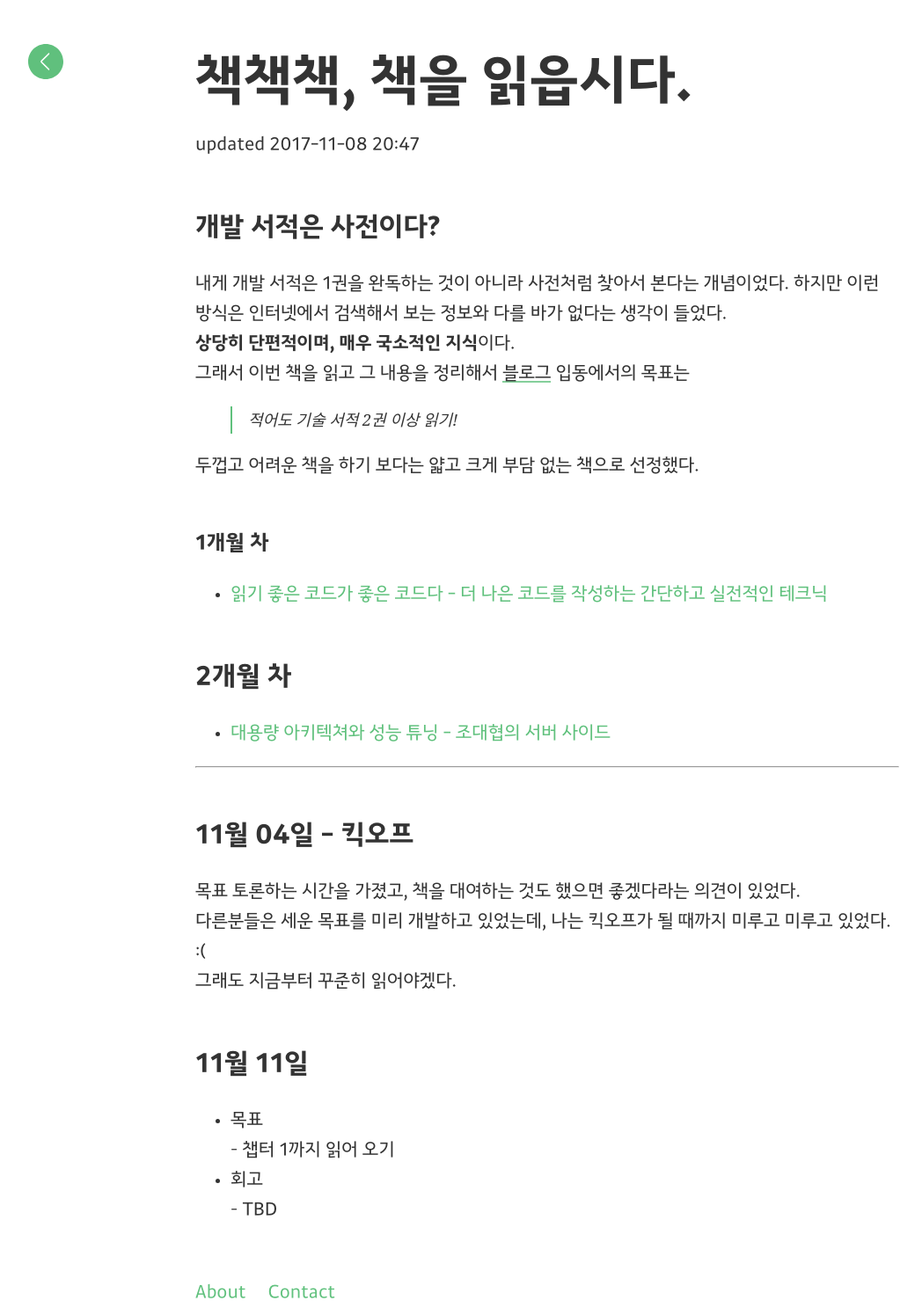
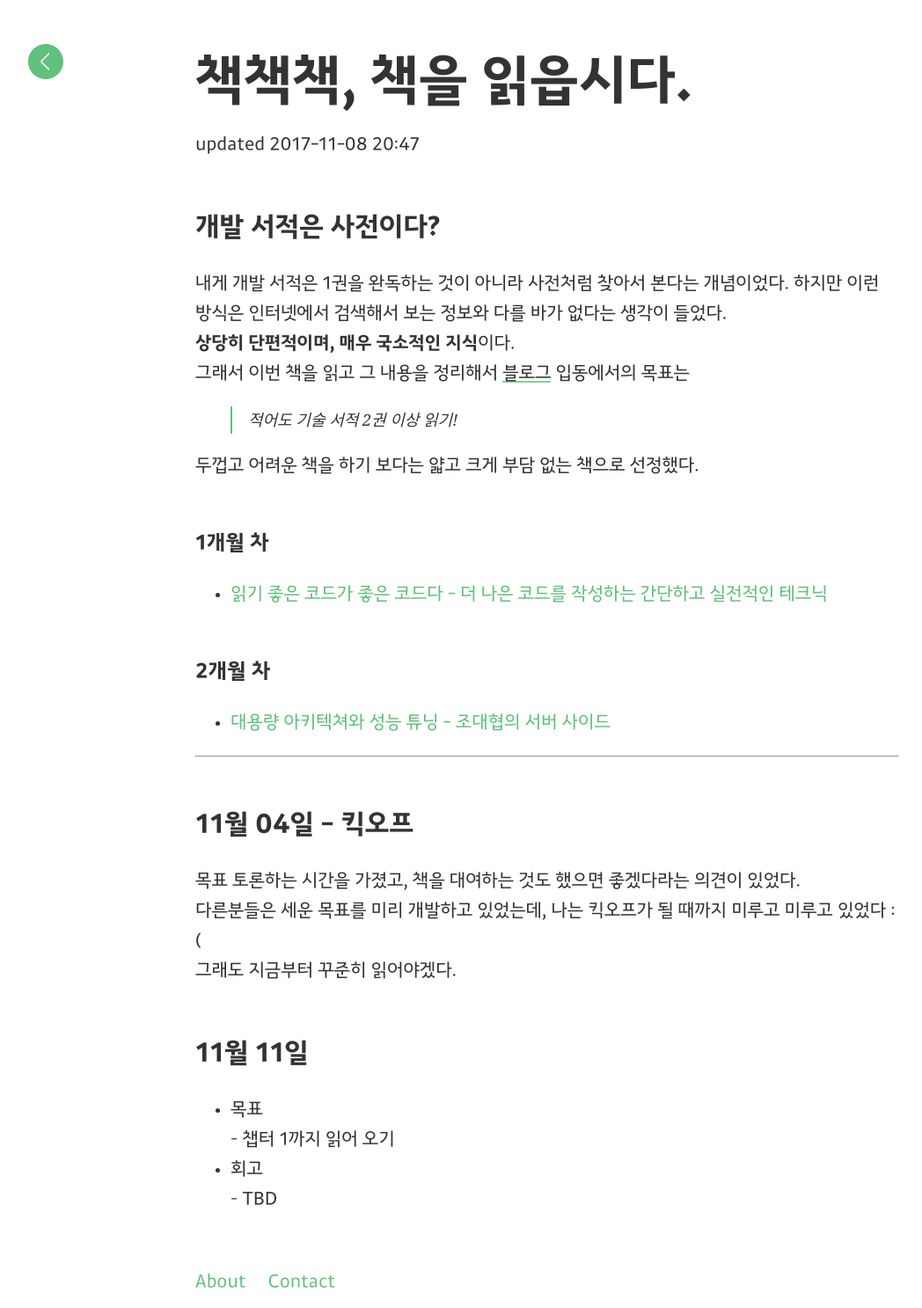
Before and after one commit to yeogaemogaco/retrospective-2nd, a Jekyll site: the page built from _posts/2017-11-04-kaylais.md, in a window 1280 px wide. Shown: the whole page at 88% size, without its empty margins (18-1066 px from the left). Built offline with Jekyll 4.4.1, drawn with Linux system fonts in a browser that asks for light colours.

Commit message:
[수정] 케일라 포스팅 수정

```diff
--- a/_posts/2017-11-04-kaylais.md
+++ b/_posts/2017-11-04-kaylais.md
@@ -21,7 +21,7 @@ date: 2017-11-08 20:47
 ### 1개월 차
 - <a href="http://www.kyobobook.co.kr/product/detailViewKor.laf?ejkGb=KOR&mallGb=KOR&barcode=9788979149142&orderClick=LAG&Kc=" target="_blank">읽기 좋은 코드가 좋은 코드다 - 더 나은 코드를 작성하는 간단하고 실전적인 테크닉</a>
 
-## 2개월 차
+### 2개월 차
 - <a href="http://www.kyobobook.co.kr/product/detailViewKor.laf?mallGb=KOR&ejkGb=KOR&orderClick=LEB&barcode=9788965400950" target="_blank">대용량 아키텍쳐와 성능 튜닝 - 조대협의 서버 사이드</a>
 
 
@@ -29,7 +29,7 @@ date: 2017-11-08 20:47
 
 ## 11월 04일 - 킥오프
 목표 토론하는 시간을 가졌고, 책을 대여하는 것도 했으면 좋겠다라는 의견이 있었다.
-다른분들은 세운 목표를 미리 개발하고 있었는데, 나는 킥오프가 될 때까지 미루고 미루고 있었다. :(
+다른분들은 세운 목표를 미리 개발하고 있었는데, 나는 킥오프가 될 때까지 미루고 미루고 있었다 :(
 그래도 지금부터 꾸준히 읽어야겠다.
 
 ## 11월 11일
```
